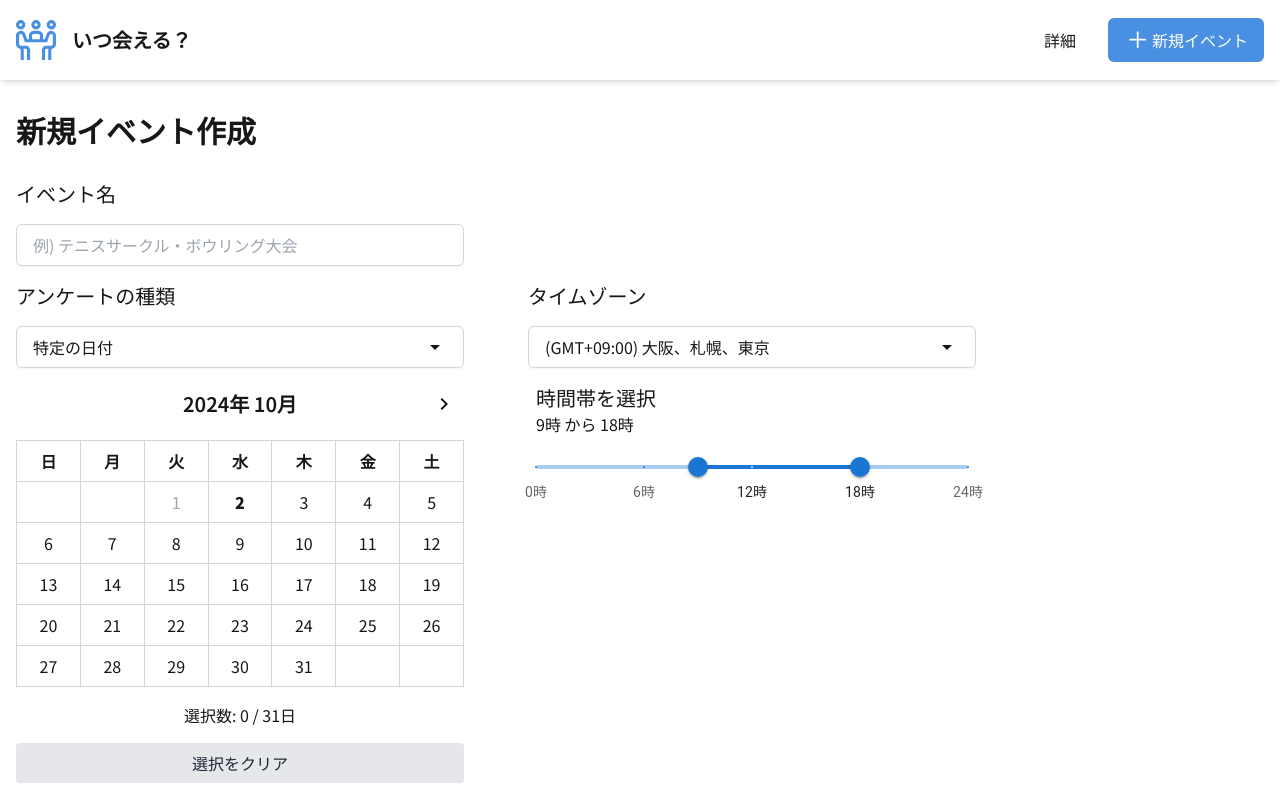
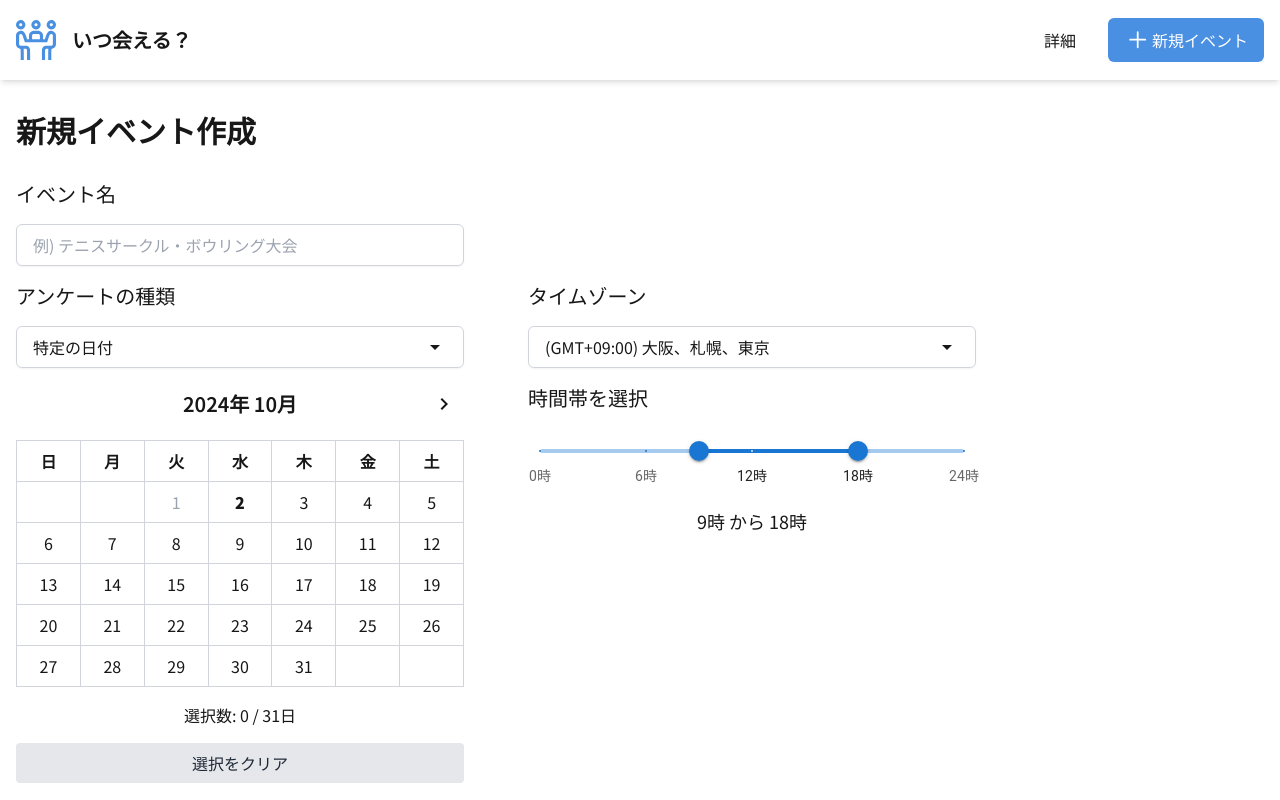
Before and after one commit to takumitoma/itsu-aiteru-scheduler, a Next.js app: page / in a window 1280 px wide. Shown: the top 800 px of the page. Built offline with nearby package versions, Linux system fonts and the light colour scheme.

Commit message:
fix: improve TimeRangeSelector UI

```diff
--- a/src/components/CreateEventForm/TimeRangeSelector.tsx
+++ b/src/components/CreateEventForm/TimeRangeSelector.tsx
@@ -32,11 +32,9 @@ const TimeRangeSelector: React.FC<TimeRangeSelectorProps> = ({ value, onChange }
   ];
 
   return (
-    <div className="max-w-md w-full px-2">
+    <div className="max-w-md w-full">
       <label className="text-xl font-medium mb-4">時間帯を選択</label>
-      <p className="mb-4">
-        {value.start}時 から {value.end}時
-      </p>
+      <div className="px-3 mt-6 mb-4">
         <Slider
           value={[value.start, value.end]}
           onChange={handleChange}
@@ -48,6 +46,10 @@ const TimeRangeSelector: React.FC<TimeRangeSelectorProps> = ({ value, onChange }
           className="text-primary"
         />
       </div>
+      <p className="text-lg text-center my-4">
+        {value.start}時 から {value.end}時
+      </p>
+    </div>
   );
 };
 
```
Lines whose indentation alone changed are shown as unchanged.
